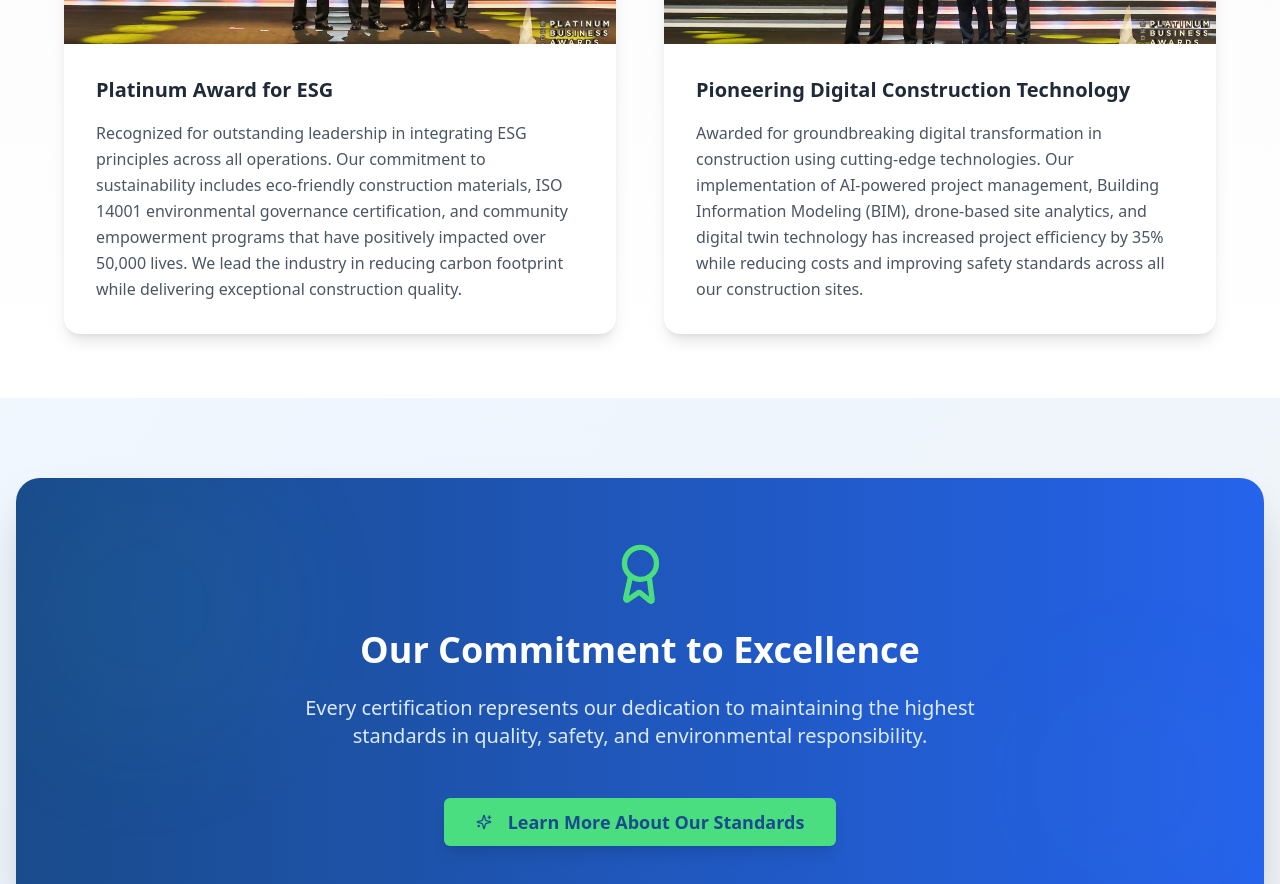
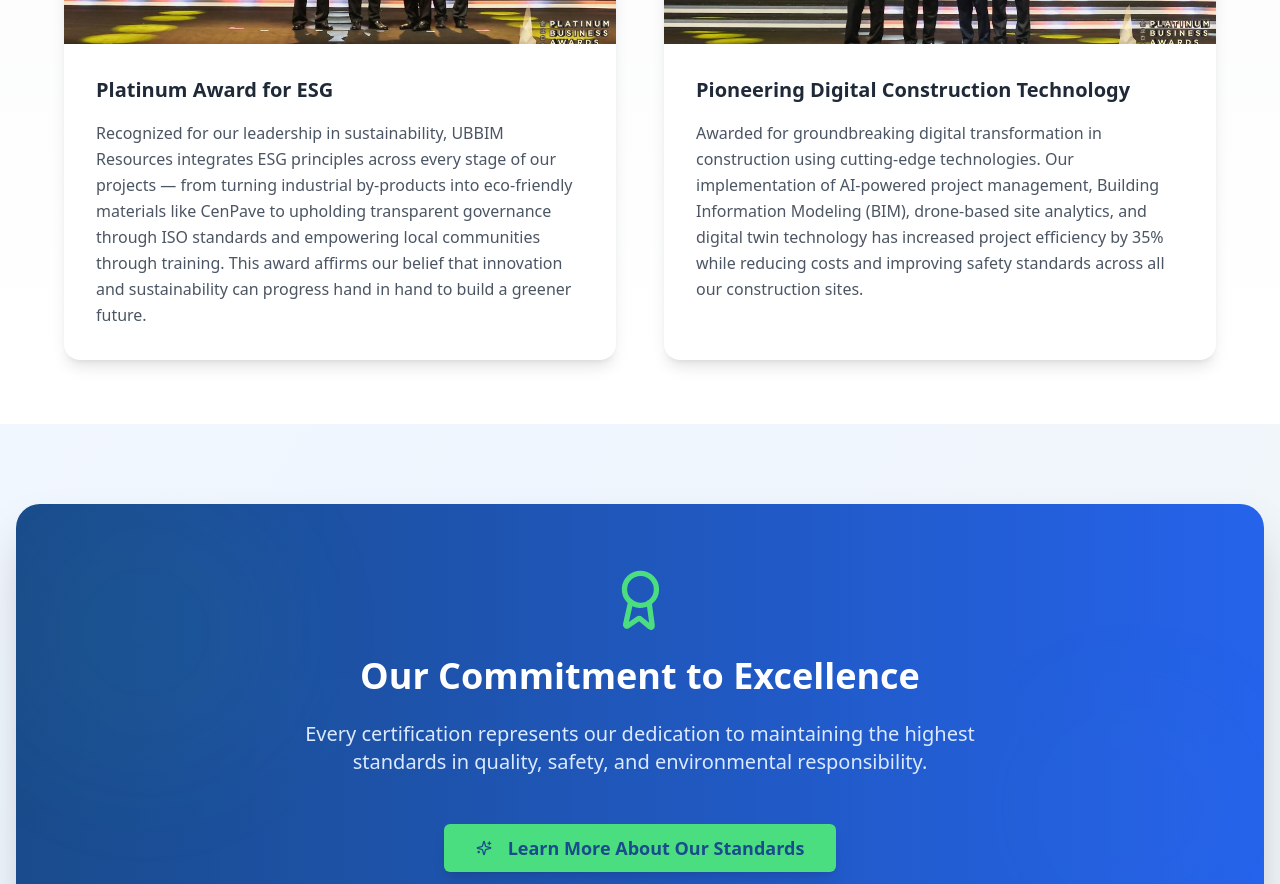
Before and after one commit to monsteryoda/Ubbim-app, a React (Vite) app: page /award in a window 1280 px wide. Shown: the part 1100-1984 px from the top of the page. Built offline with nearby package versions, Linux system fonts and the light colour scheme.

Commit message:
[dyad] Updated ESG award description - wrote 1 file(s)

```diff
--- a/src/components/AwardFilters.tsx
+++ b/src/components/AwardFilters.tsx
@@ -42,11 +42,7 @@ const AwardFilters: React.FC<AwardFiltersProps> = ({
             <div className="p-8">
               <h4 className="text-xl font-bold text-gray-800 mb-4">Platinum Award for ESG</h4>
               <p className="text-gray-600 leading-relaxed">
-                Recognized for outstanding leadership in integrating ESG principles across all operations.
-                Our commitment to sustainability includes eco-friendly construction materials, ISO 14001
-                environmental governance certification, and community empowerment programs that have
-                positively impacted over 50,000 lives. We lead the industry in reducing carbon footprint
-                while delivering exceptional construction quality.
+                Recognized for our leadership in sustainability, UBBIM Resources integrates ESG principles across every stage of our projects — from turning industrial by-products into eco-friendly materials like CenPave to upholding transparent governance through ISO standards and empowering local communities through training. This award affirms our belief that innovation and sustainability can progress hand in hand to build a greener future.
               </p>
             </div>
           </div>
```
